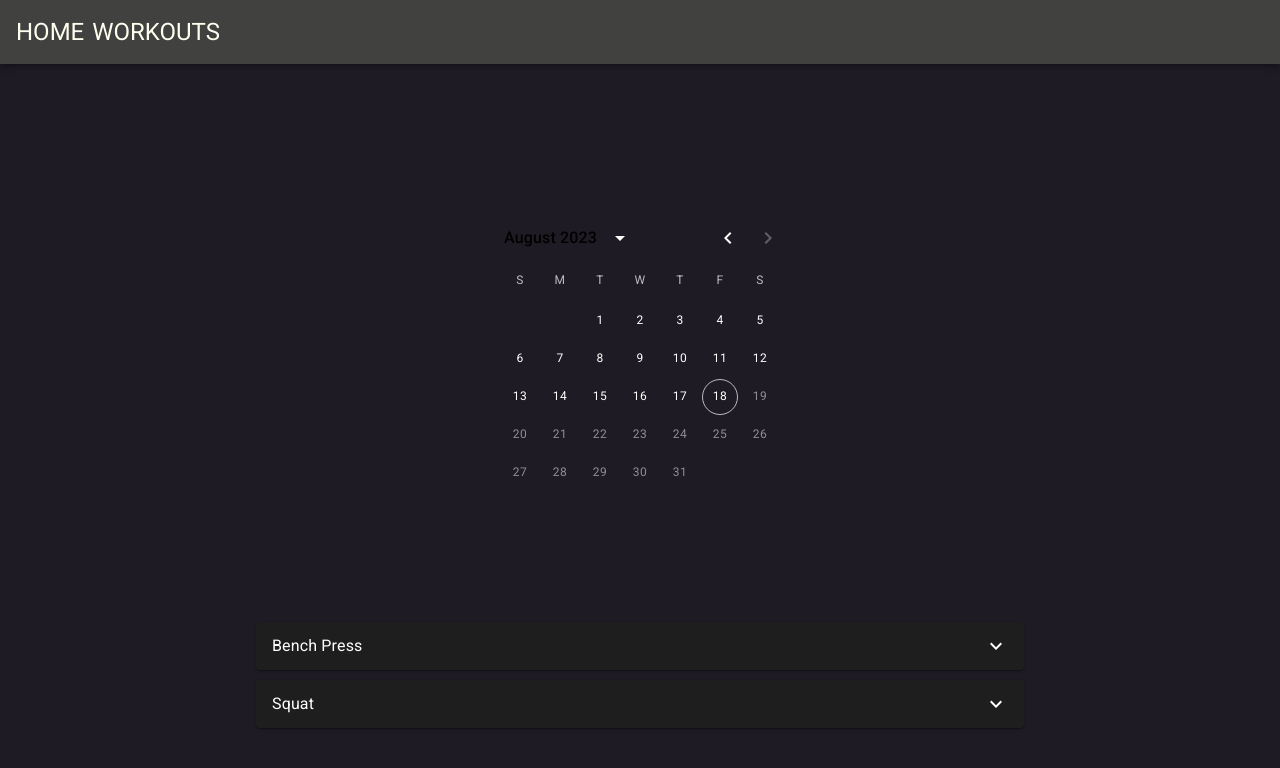
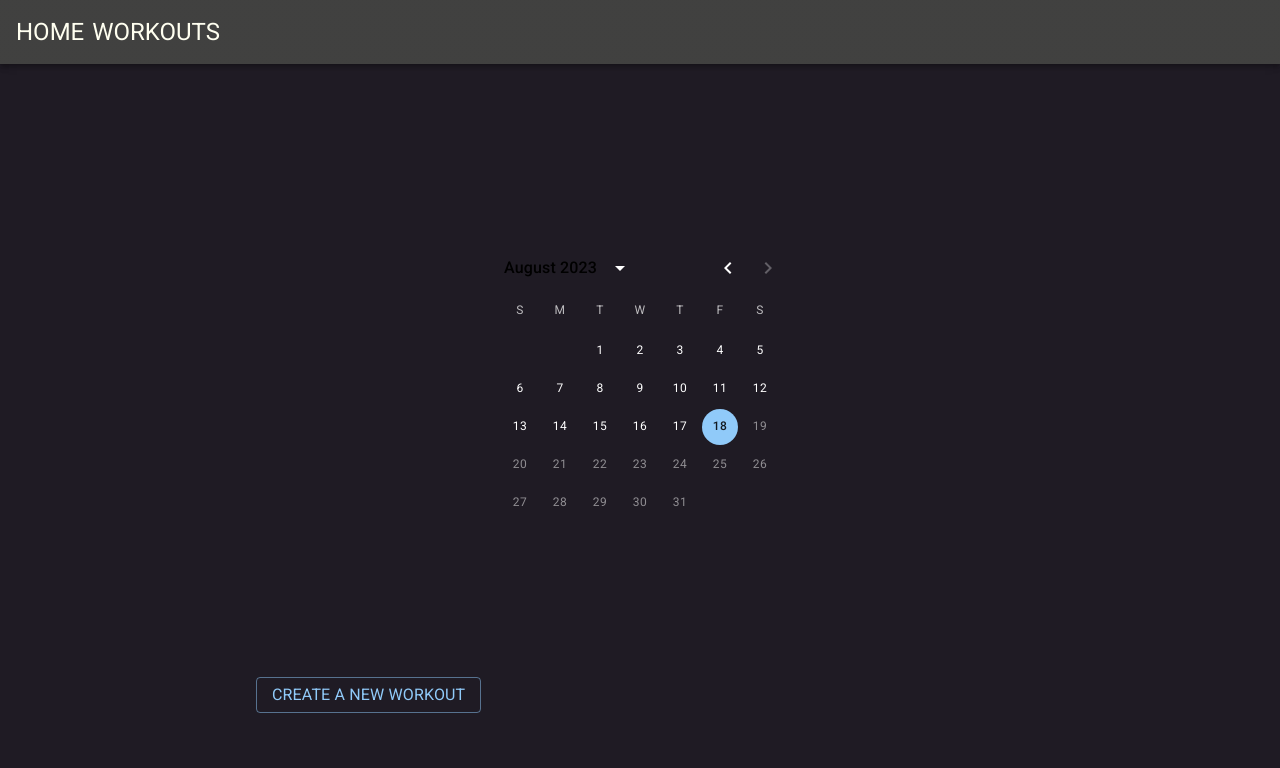
Before and after one commit to a-camarillo/workout-app, a React (Create React App) app in the folder app/: page /workouts in a window 1280 px wide. Shown: the top 768 px of the page. Built offline with nearby package versions, Linux system fonts and the light colour scheme.

Commit message:
add create workout button to display only on current day

```diff
--- /dev/null
+++ b/app/src/components/CreateWorkoutButton.tsx
@@ -0,0 +1,14 @@
+import Button from '@mui/material/Button';
+import Typography from '@mui/material/Typography';
+
+const CreateWorkoutButton = () => {
+	return (
+		<Button href='new-workout' variant='outlined'>
+			<Typography>
+				Create a new workout
+			</Typography>
+		</Button>
+	)
+}
+
+export default CreateWorkoutButton;
--- /dev/null
+++ b/app/src/components/CreateWorkoutDisplay.tsx
@@ -0,0 +1,16 @@
+import CreateWorkoutButton from './CreateWorkoutButton';
+import Grid from '@mui/material/Grid';
+
+type CreateWorkoutProps = {
+	isDateMatching: boolean,
+}
+
+const CreateWorkoutDisplay = ( { isDateMatching }: CreateWorkoutProps ) => {
+	return (
+		<Grid container>
+			{ isDateMatching && <CreateWorkoutButton/> }
+		</Grid>
+	)
+}
+
+export default CreateWorkoutDisplay;
--- /dev/null
+++ b/app/src/components/WorkoutDisplay.tsx
@@ -0,0 +1,21 @@
+import ExerciseDisplay from './ExerciseDisplay';
+import Grid from '@mui/material/Grid';
+import Typography from '@mui/material/Typography';
+
+type WorkoutDisplayProps = {
+	isDateMatching: boolean,
+	exercise: any,
+}
+
+const WorkoutDisplay = ({isDateMatching, exercise}: WorkoutDisplayProps) => {
+	return (
+		<Grid item
+			sx={{
+				marginTop: '10px',
+		}}>
+			{ isDateMatching && <ExerciseDisplay exercise={exercise}/> }
+		</Grid>
+	)
+}
+
+export default WorkoutDisplay
--- a/app/src/views/Home.tsx
+++ b/app/src/views/Home.tsx
@@ -1,17 +1,14 @@
+import Typography from '@mui/material/Typography';
 import Box from '@mui/material/Box';
 import Base from './Base';
-import Button from '@mui/material/Button';
-import Typography from '@mui/material/Typography';
 
 const Home = () => {
 	return (
 		<Base>
 			<Box>
-				<Button href='new-workout' variant='outlined'>
-					<Typography>
-						Create a new workout
-					</Typography>
-				</Button>
+				<Typography variant='h1' color='primary'>
+					Welcome to the workout app
+				</Typography>
 			</Box>
 		</Base>
 	)
--- a/app/src/views/Workouts.tsx
+++ b/app/src/views/Workouts.tsx
@@ -2,12 +2,25 @@ import Base from './Base';
 import Grid from '@mui/material/Grid';
 import Stack from '@mui/material/Stack';
 import { DateCalendar } from '@mui/x-date-pickers/DateCalendar';
-import ExerciseDisplay from '../components/ExerciseDisplay';
+import WorkoutDisplay from '../components/WorkoutDisplay';
+import CreateWorkoutDisplay from '../components/CreateWorkoutDisplay';
+import dayjs, { Dayjs } from 'dayjs';
+import { useState } from 'react';
 
 const Workouts = () => {
 
+	const [currentDate, setCurrentDate] = useState<Dayjs | null>(dayjs())
+
+	const dateMatch = (date: Dayjs): boolean => {
+		if (currentDate?.format('YYYY-MM-DD') !== date.format('YYYY-MM-DD')) {
+			return false
+		}
+		return true
+	}
+
 	const mockWorkout = [
 		{
+			workoutDate: dayjs('2023-08-30'),
 			title: 'Bench Press',
 			sets: [
 				{
@@ -21,6 +34,7 @@ const Workouts = () => {
 			]
 		},
 		{
+			workoutDate: dayjs('2023-08-28'),
 			title: 'Squat',
 			sets: [
 				{
@@ -40,6 +54,8 @@ const Workouts = () => {
 			<Grid container>
 				<DateCalendar
 				disableFuture
+				value={currentDate}
+				onChange={(newDate) => setCurrentDate(newDate)}
 				/>
 			</Grid>
 			<Stack
@@ -48,13 +64,9 @@ const Workouts = () => {
 				}}
 			>
 			{mockWorkout.map((exercise) =>
-			<Grid item
-				sx={{
-					marginTop: '10px',
-			}}>
-				<ExerciseDisplay exercise={exercise}/>
-			</Grid>
+				<WorkoutDisplay isDateMatching={dateMatch(exercise.workoutDate)} exercise={exercise}/>
 			)}
+			<CreateWorkoutDisplay isDateMatching={dateMatch(dayjs())}/>
 			</Stack>
 		</Base>
 	)
```
